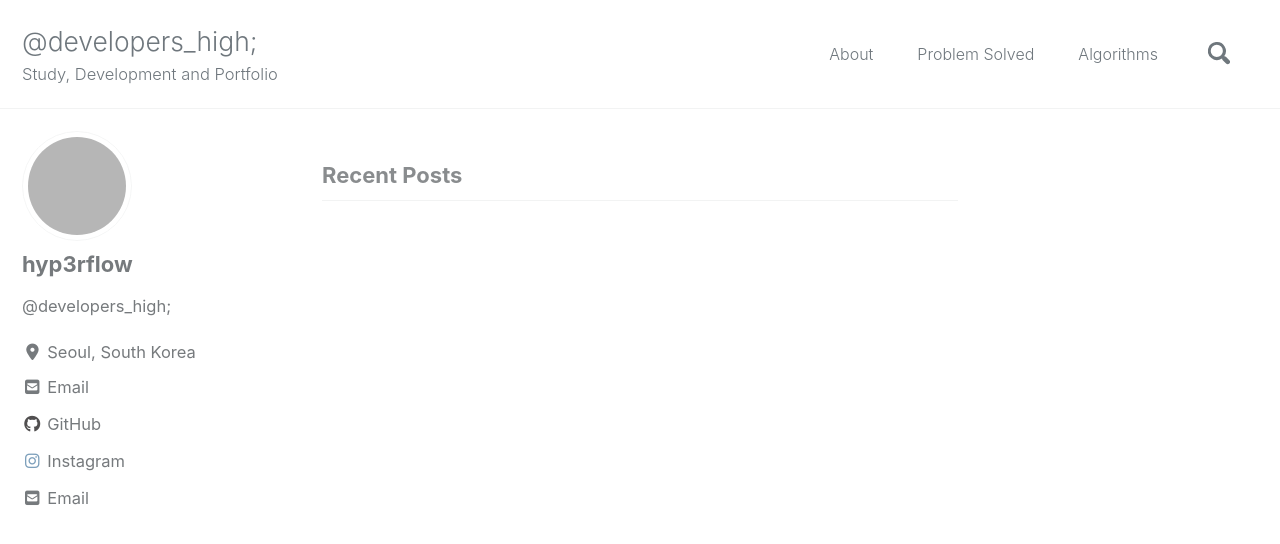
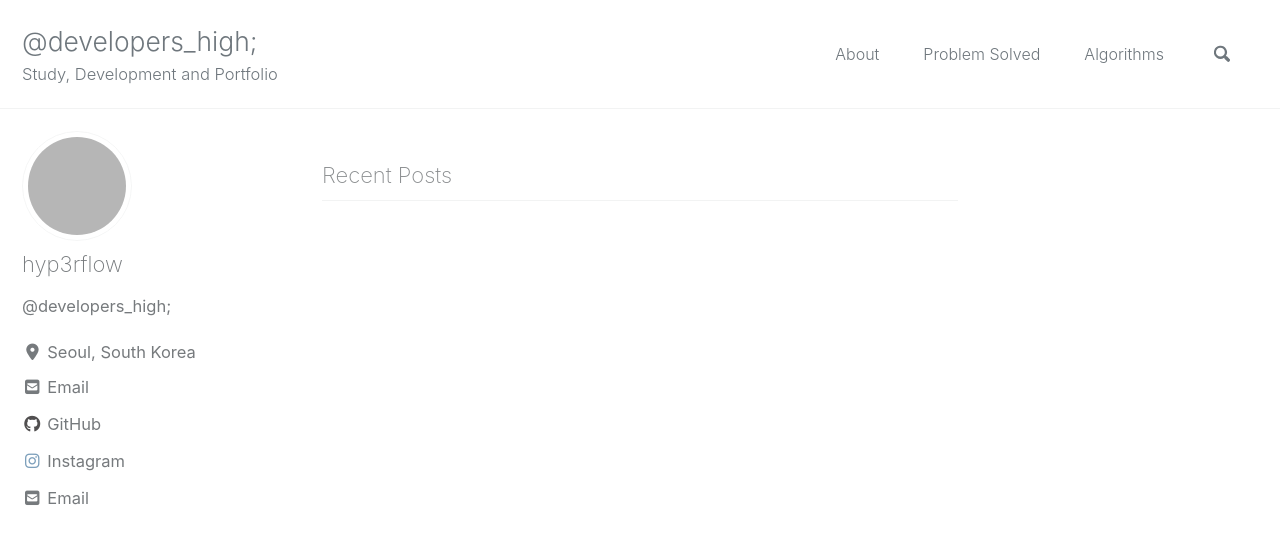
Before and after one commit to hyp3rflow/hyp3rflow.github.io, a Jekyll site: the page built from index.html, in a window 1280 px wide and 900 px high. Shown: the top 544 px of the window. Built offline with Jekyll 4.4.1, drawn with Linux system fonts in a browser that asks for light colours; cached includes are drawn as plain includes; nearby versions of some CDN libraries; the list of posts is cut into pages by our own code; grey boxes are pictures that could not be loaded.

Commit message:
Unbold and change the font weight

```diff
--- a/_sass/minimal-mistakes/_base.scss
+++ b/_sass/minimal-mistakes/_base.scss
@@ -30,7 +30,7 @@ h6 {
   margin: 2em 0 0.5em;
   line-height: 1.2;
   font-family: $header-font-family;
-  font-weight: bold;
+  font-weight: 200;
 }
 
 h1 {
--- a/_sass/minimal-mistakes/_buttons.scss
+++ b/_sass/minimal-mistakes/_buttons.scss
@@ -13,7 +13,7 @@
   padding: 0.5em 1em;
   font-family: $sans-serif;
   font-size: $type-size-6;
-  font-weight: bold;
+  font-weight: 200;
   text-align: center;
   text-decoration: none;
   border-width: 0;
--- a/_sass/minimal-mistakes/_footer.scss
+++ b/_sass/minimal-mistakes/_footer.scss
@@ -75,7 +75,6 @@
 
   a {
     padding-right: 10px;
-    font-weight: bold;
   }
 
   .social-icons {
--- a/_sass/minimal-mistakes/_reset.scss
+++ b/_sass/minimal-mistakes/_reset.scss
@@ -136,7 +136,7 @@ input,
 select,
 textarea {
   margin: 0;
-  font-size: 100%;
+  font-size: medium;
   vertical-align: middle;
 }
 
--- a/_sass/minimal-mistakes/_search.scss
+++ b/_sass/minimal-mistakes/_search.scss
@@ -60,11 +60,11 @@
   .search-input {
     display: block;
     margin-bottom: 0;
-    padding: 0;
+    padding: 10px;
     border: none;
     outline: none;
     box-shadow: none;
-    background-color: transparent;
+    background-color: #f2f3f3;
     font-size: $type-size-3;
 
     @include breakpoint($large) {
```
